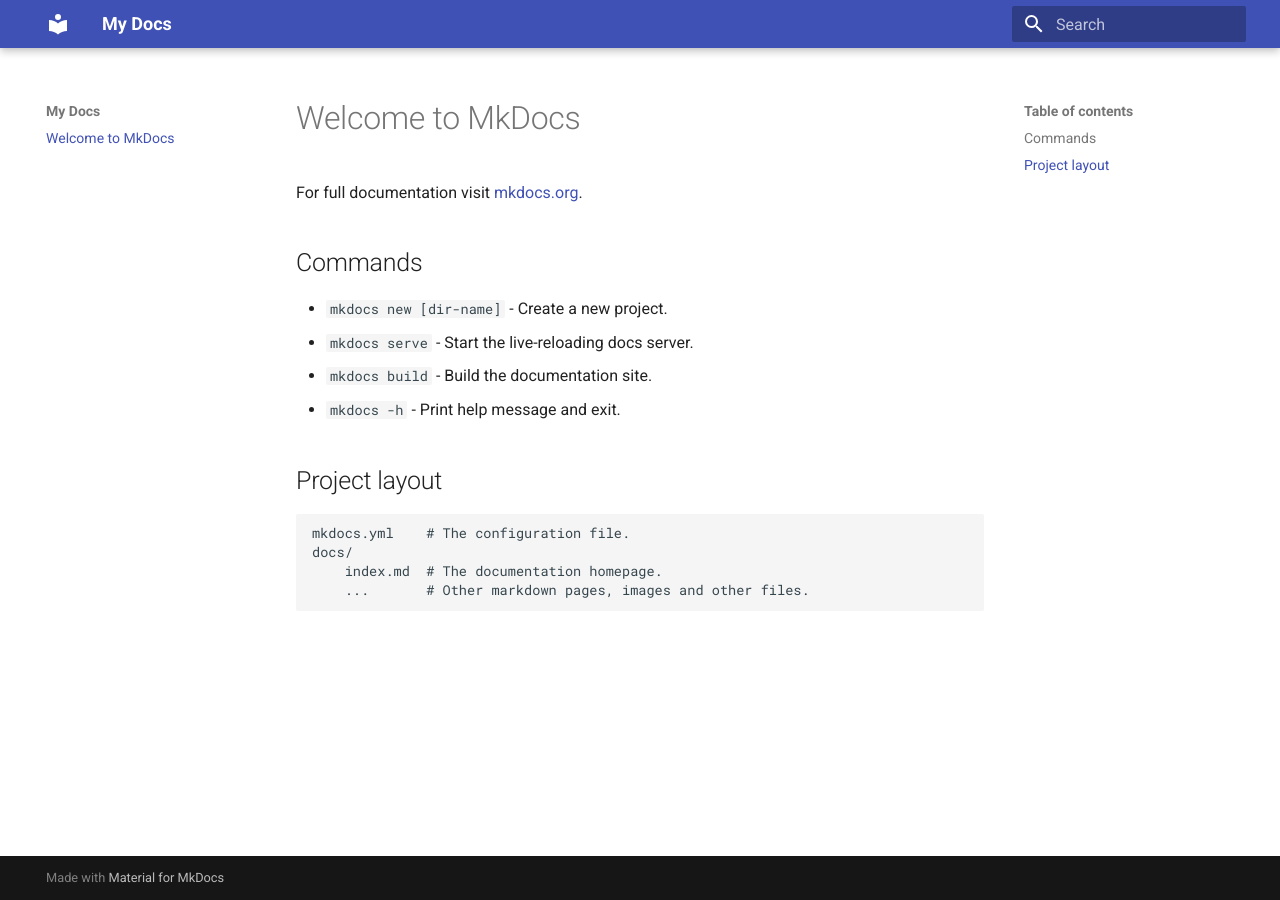
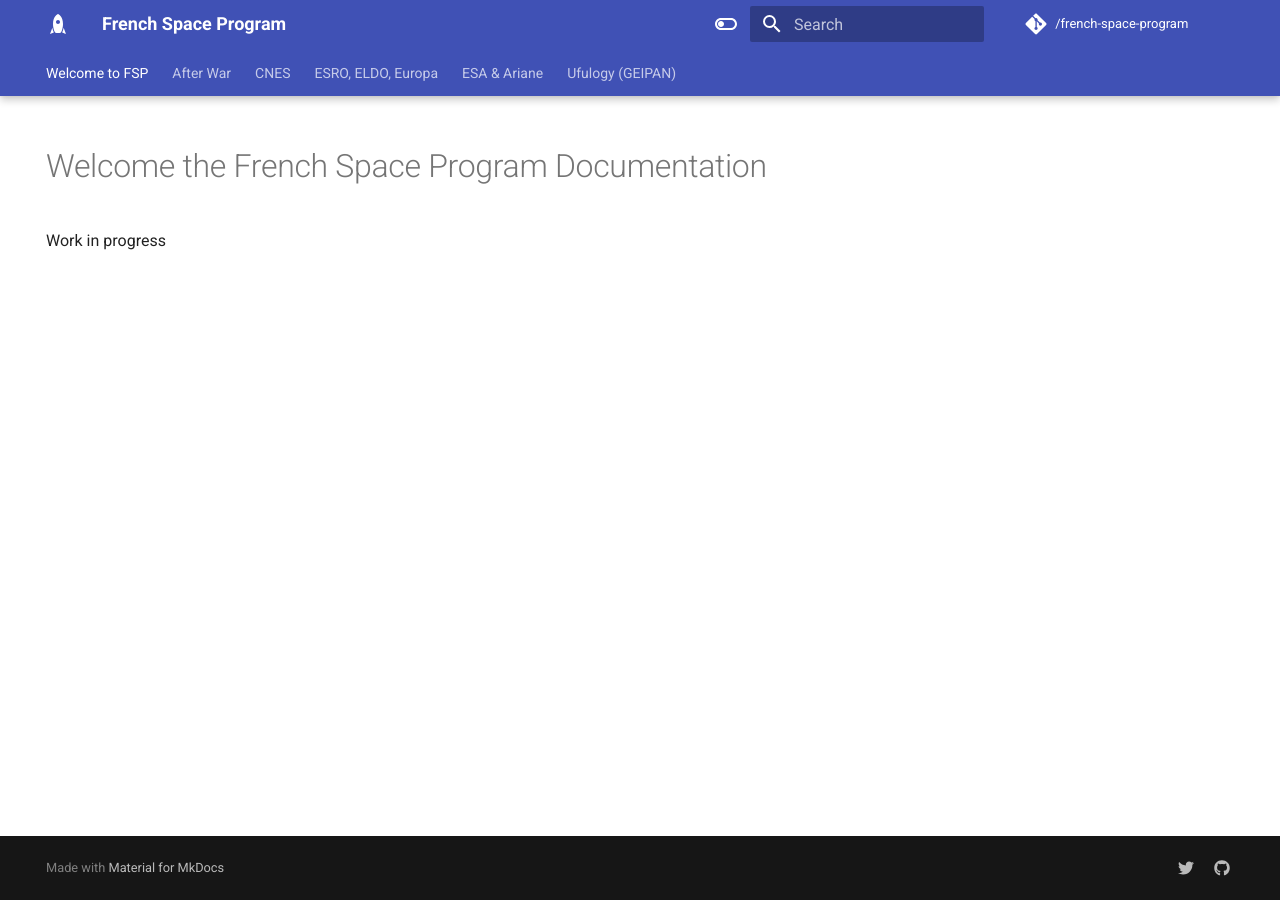
Before and after one commit to kbrault/ariane-launches, an MkDocs documentation site: the page built from docs/index.md, in a window 1280 px wide. Built offline with MkDocs 1.6.1 and Material for MkDocs 9.7.7, drawn with Linux system fonts in a browser that asks for light colours; comment, search, counter and statistics services are not loaded.

Commit message:
Structure

```diff
--- a/docs/index.md
+++ b/docs/index.md
@@ -1,17 +1,11 @@
-# Welcome to MkDocs
+---
+hide:
+  - navigation
+  - toc
 
-For full documentation visit [mkdocs.org](https://www.mkdocs.org).
+title: Welcome to FSP
+---
 
-## Commands
+# Welcome the French Space Program Documentation
 
-* `mkdocs new [dir-name]` - Create a new project.
-* `mkdocs serve` - Start the live-reloading docs server.
-* `mkdocs build` - Build the documentation site.
-* `mkdocs -h` - Print help message and exit.
-
-## Project layout
-
-    mkdocs.yml    # The configuration file.
-    docs/
-        index.md  # The documentation homepage.
-        ...       # Other markdown pages, images and other files.
+Work in progress
--- a/mkdocs.yml
+++ b/mkdocs.yml
@@ -1,3 +1,53 @@
-site_name: My Docs
+site_name: French Space Program
 theme:
   name: material
+  language: en
+  icon:
+    logo: material/rocket
+  features:
+    - navigation.tracking
+    - navigation.instant
+    - navigation.tabs
+    - navigation.tabs.sticky
+    - navigation.sections
+    - navigation.top
+    - navigation.indexes
+  palette:
+    - scheme: default
+      primary: indigo
+      accent: indigo
+      toggle:
+        icon: material/toggle-switch-off-outline
+        name: Switch to dark mode
+    - scheme: slate
+      primary: red
+      accent: red
+      toggle:
+        icon: material/toggle-switch
+        name: Switch to light mode
+  font:
+    text: Roboto
+plugins:
+  - search
+
+repo_url: https://github.com/kbrault/french-space-program
+repo_name: /french-space-program
+edit_uri: edit/main/docs/
+extra:
+  social:
+    - icon: fontawesome/brands/twitter
+      link: https://twitter.com/kbrault_
+    - icon: fontawesome/brands/github
+      link: https://github.com/kbrault/french-space-program
+
+# Page tree example
+nav:
+  - Welcome to FSP: index.md
+  - After War: after-war/index.md
+  - CNES: cnes-creation/index.md
+  - ESRO, ELDO, Europa: esro-eldo-europa/index.md
+  - ESA & Ariane: esa-ariane/index.md
+  - Ufulogy (GEIPAN): ufology/index.md
+#    - Installation: getting-started.md
+#    - Changelog:
+#      - changelog/index.md
```
Also changed, not shown: docs/after-war/index.md (added, +7 -0 lines), docs/cnes-creation/index.md (added, +7 -0 lines), docs/esa-ariane/index.md (added, +7 -0 lines), docs/esro-eldo-europa/index.md (added, +7 -0 lines), docs/ufology/index.md (added, +7 -0 lines).
